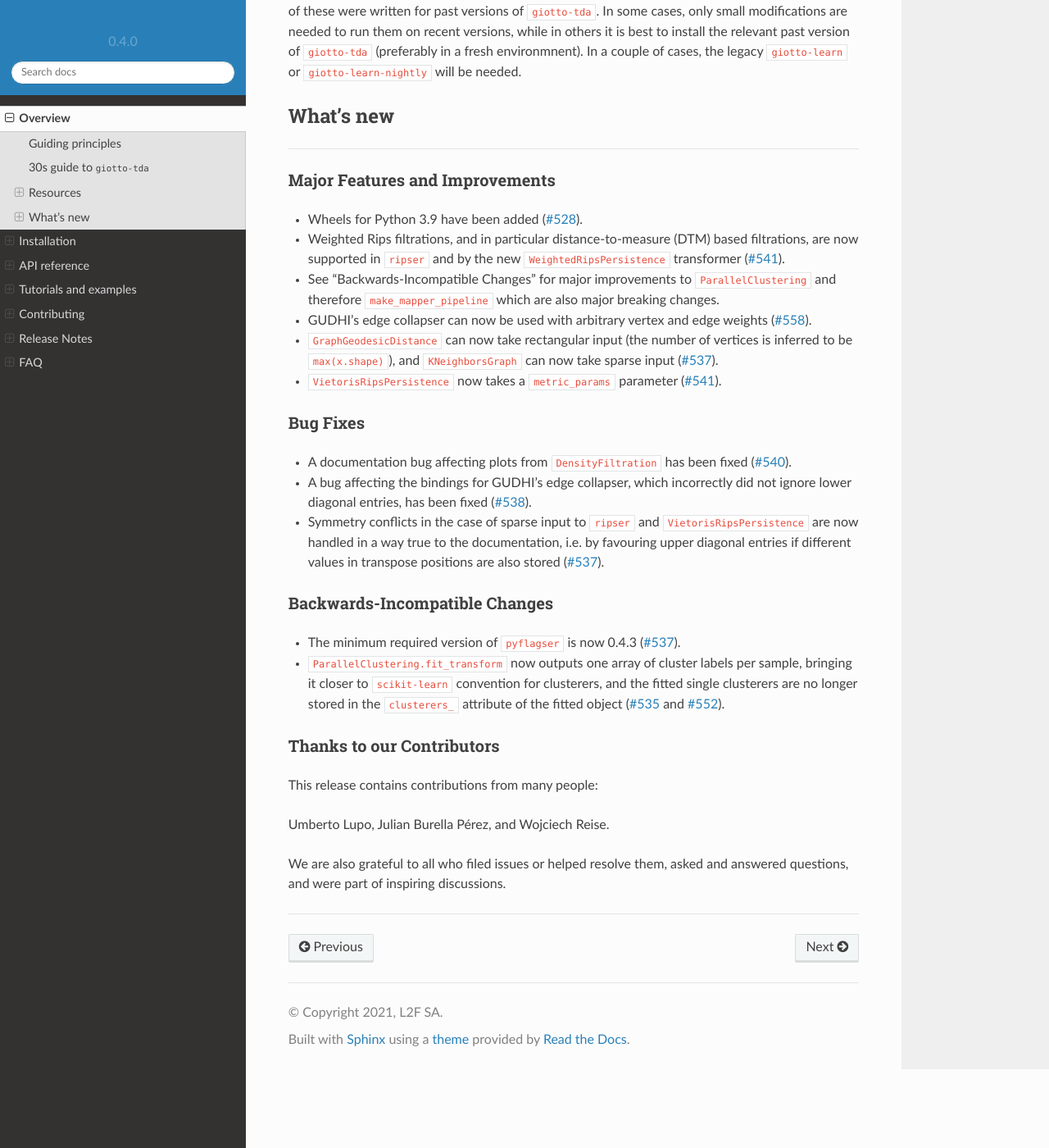
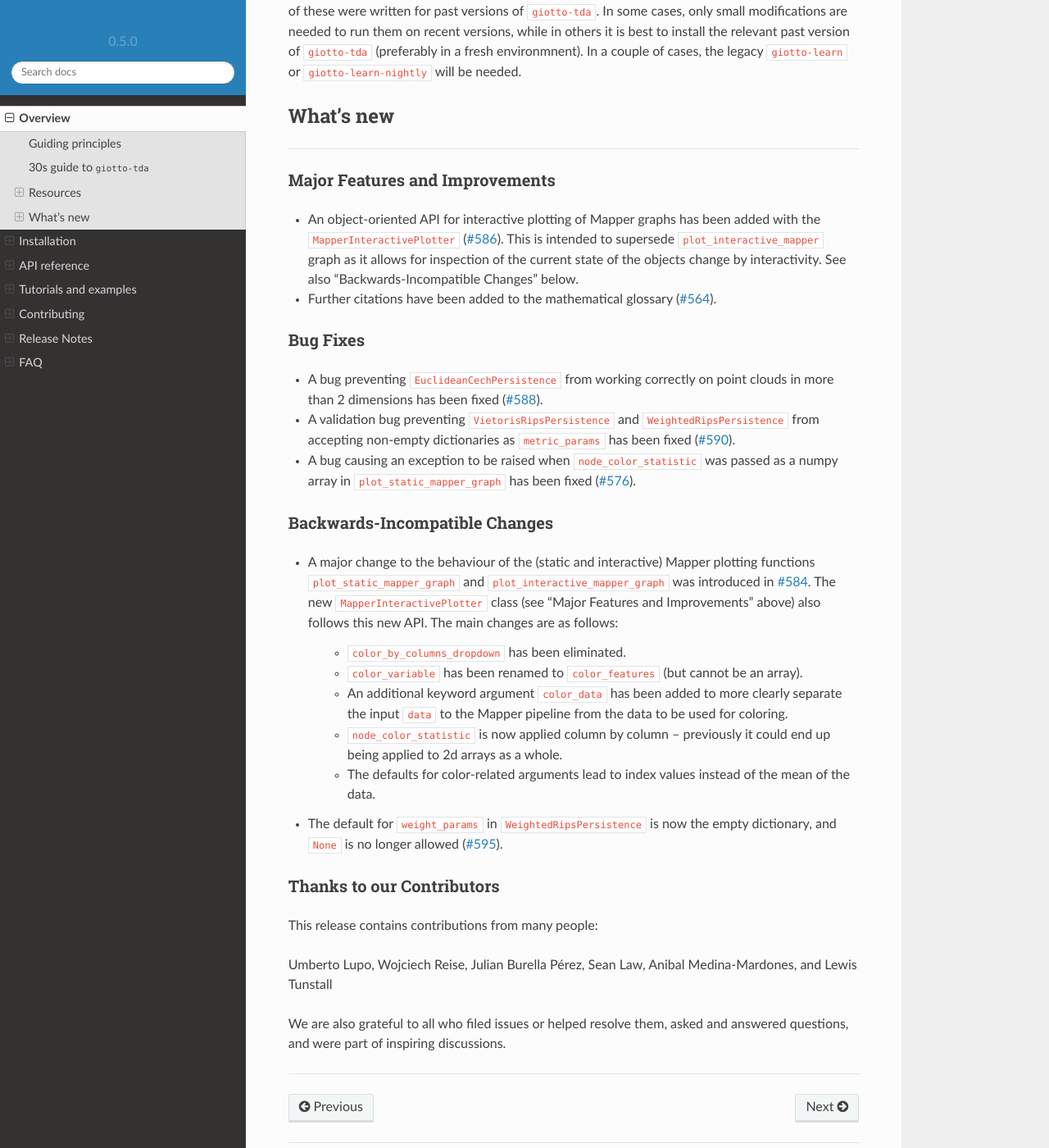
Before and after one commit to giotto-ai/giotto-tda, a Sphinx documentation site: the page built from doc/library.rst, in a window 1280 px wide and 1400 px high, scrolled down 3759 px. Shown: the whole window at 82% size. Built offline with Sphinx 7.4.7 and the Read the Docs theme 2.0.0, drawn with Linux system fonts in a browser that asks for light colours; pages that are not in the unit, such as notebooks, are missing from menus; comment, search, counter and statistics services are not loaded; the version number is read from the project's files by our own code.

Commit message:
Bump version to 0.5.0 and create release notes (#593)
* Bump version to 0.5.0 and create release notes

* Update ccache

```diff
--- a/azure-pipelines.yml
+++ b/azure-pipelines.yml
@@ -46,7 +46,7 @@
 
   - task: Cache@2
     inputs:
-      key: '"ccache-wheels-v2021.06.30" | $(Agent.OS) | "$(python.version)"'
+      key: '"ccache-wheels-v2021.07.08" | $(Agent.OS) | "$(python.version)"'
       path: $(CCACHE_DIR)
     displayName: ccache
 
@@ -146,7 +146,7 @@
 
   - task: Cache@2
     inputs:
-      key: '"ccache-v2021.06.30" | $(Agent.OS) | "$(python.version)"'
+      key: '"ccache-v2021.07.08" | $(Agent.OS) | "$(python.version)"'
       path: $(CCACHE_DIR)
     displayName: ccache
 
--- a/doc/library.rst
+++ b/doc/library.rst
@@ -124,5 +124,5 @@
 
 .. include::
    release.rst
-   :start-after: Release 0.4.0
-   :end-before: Release 0.3.1
+   :start-after: Release 0.5.0
+   :end-before: Release 0.4.0
--- a/doc/release.rst
+++ b/doc/release.rst
@@ -3,6 +3,45 @@
 #############
 
 .. _stable:
+
+*************
+Release 0.5.0
+*************
+
+Major Features and Improvements
+===============================
+
+- An object-oriented API for interactive plotting of Mapper graphs has been added with the ``MapperInteractivePlotter`` (`#586 <https://github.com/giotto-ai/giotto-tda/pull/586>`_). This is intended to supersede ``plot_interactive_mapper`` graph as it allows for inspection of the current state of the objects change by interactivity. See also "Backwards-Incompatible Changes" below.
+- Further citations have been added to the mathematical glossary (`#564 <https://github.com/giotto-ai/giotto-tda/pull/564>`_).
+
+Bug Fixes
+=========
+
+- A bug preventing ``EuclideanCechPersistence`` from working correctly on point clouds in more than 2 dimensions has been fixed (`#588 <https://github.com/giotto-ai/giotto-tda/pull/588>`_).
+- A validation bug preventing ``VietorisRipsPersistence`` and ``WeightedRipsPersistence`` from accepting non-empty dictionaries as ``metric_params`` has been fixed (`#590 <https://github.com/giotto-ai/giotto-tda/pull/590>`_).
+- A bug causing an exception to be raised when ``node_color_statistic`` was passed as a numpy array in ``plot_static_mapper_graph`` has been fixed (`#576 <https://github.com/giotto-ai/giotto-tda/pull/576>`_).
+
+Backwards-Incompatible Changes
+==============================
+
+- A major change to the behaviour of the (static and interactive) Mapper plotting functions ``plot_static_mapper_graph`` and ``plot_interactive_mapper_graph`` was introduced in `#584 <https://github.com/giotto-ai/giotto-tda/pull/584>`_. The new ``MapperInteractivePlotter`` class (see "Major Features and Improvements" above) also follows this new API. The main changes are as follows:
+
+   - ``color_by_columns_dropdown``  has been eliminated.
+   - ``color_variable`` has been renamed to ``color_features`` (but cannot be an array).
+   - An additional keyword argument ``color_data`` has been added to more clearly separate the input ``data`` to the Mapper pipeline from the data to be used for coloring.
+   - ``node_color_statistic`` is now applied column by column -- previously it could end up being applied to 2d arrays as a whole.
+   - The defaults for color-related arguments lead to index values instead of the mean of the data.
+
+- The default for ``weight_params`` in ``WeightedRipsPersistence`` is now the empty dictionary, and ``None`` is no longer allowed (`#595 <https://github.com/giotto-ai/giotto-tda/pull/595>`_).
+
+Thanks to our Contributors
+==========================
+
+This release contains contributions from many people:
+
+Umberto Lupo, Wojciech Reise, Julian Burella Pérez, Sean Law, Anibal Medina-Mardones, and Lewis Tunstall
+
+We are also grateful to all who filed issues or helped resolve them, asked and answered questions, and were part of inspiring discussions.
 
 *************
 Release 0.4.0
--- a/doc/update_versions.py
+++ b/doc/update_versions.py
@@ -56,7 +56,8 @@
     import os
     from glob import glob
     path = sys.argv[1]
-    file_names = [y for x in os.walk(path) for y in glob(os.path.join(x[0], '*.html'))]
+    file_names = [y for x in os.walk(path)
+                  for y in glob(os.path.join(x[0], '*.html'))]
     print(file_names)
 
     with open('versions', 'r') as f:
--- a/gtda/_version.py
+++ b/gtda/_version.py
@@ -19,4 +19,4 @@
 # 'X.Y.dev0' is the canonical version of 'X.Y.dev'
 #
 
-__version__ = "0.4.0"
+__version__ = "0.5.0"
--- a/setup.py
+++ b/setup.py
@@ -29,7 +29,7 @@
 MAINTAINER_EMAIL = "maintainers@giotto.ai"
 URL = "https://github.com/giotto-ai/giotto-tda"
 LICENSE = "GNU AGPLv3"
-DOWNLOAD_URL = "https://github.com/giotto-ai/giotto-tda/tarball/v0.4.0"
+DOWNLOAD_URL = "https://github.com/giotto-ai/giotto-tda/tarball/v0.5.0"
 VERSION = __version__  # noqa
 CLASSIFIERS = ["Intended Audience :: Science/Research",
                "Intended Audience :: Developers",
```
Also changed, not shown: 1 other file.
